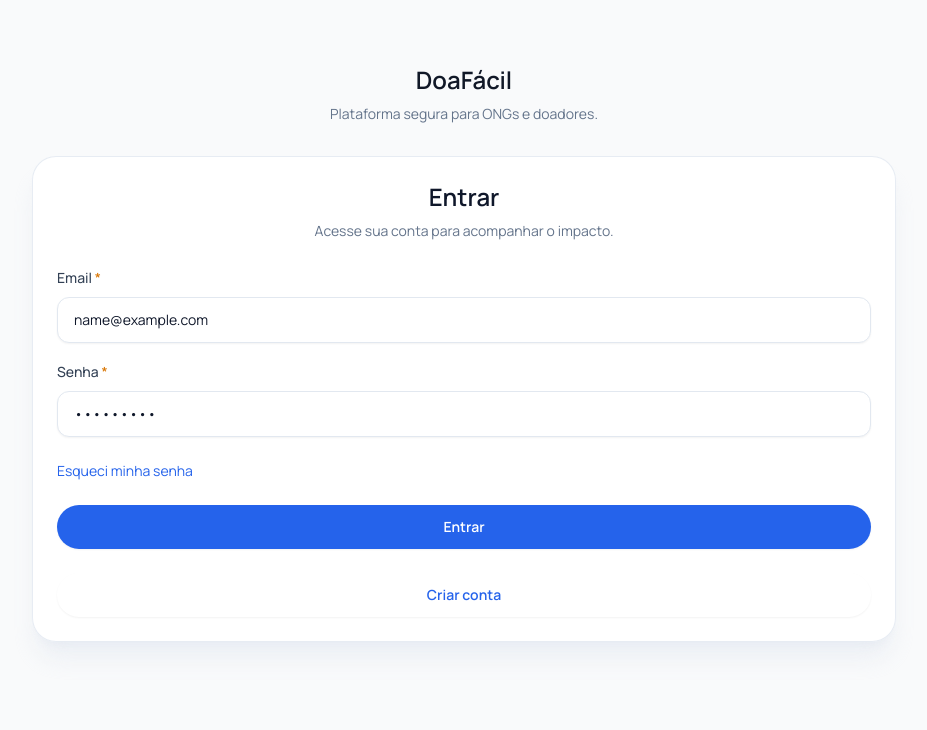
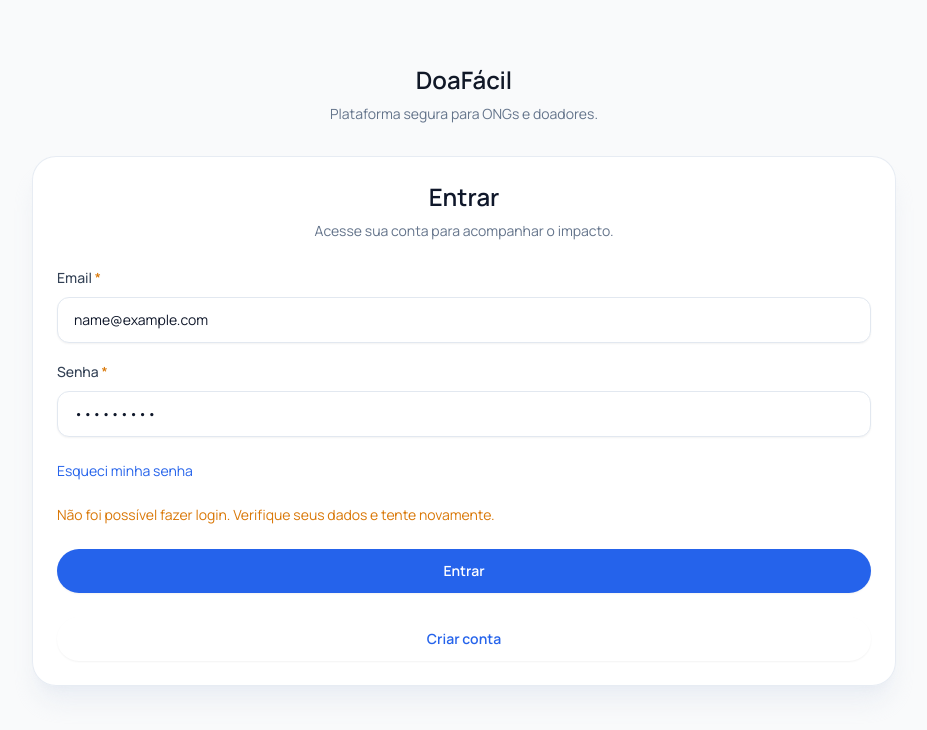
Before and after one commit to UNIP-TCC-PROJECT/frontend, a React (Vite) app: page /auth in a window 1280 px wide. Both pictures are taken after typing "name@example.com", "Sample123" into the empty fields and a click on the button "Entrar". Shown: the top 730 px of the page, without its empty margins (176-1103 px from the left). Built offline with nearby package versions, Linux system fonts and the light colour scheme; no server answers.

Commit message:
fix: adjusted the useAuth and login form

```diff
--- a/package.json
+++ b/package.json
@@ -33,5 +33,6 @@
     "typescript": "~6.0.2",
     "typescript-eslint": "^8.58.0",
     "vite": "^8.0.4"
-  }
+  },
+  "packageManager": "yarn@1.22.22+sha512.a6b2f7906b721bba3d67d4aff083df04dad64c399707841b7acf00f6b133b7ac24255f2652fa22ae3534329dc6180534e98d17432037ff6fd140556e2bb3137e"
 }
--- a/src/components/Header/index.tsx
+++ b/src/components/Header/index.tsx
@@ -2,7 +2,7 @@ import { Link, useLocation, useNavigate } from "react-router-dom";
 
 import { useState, useRef, useEffect } from "react";
 
-import { useAuth } from "../../context/AuthContext";
+import { useAuth } from "../../context/useAuth";
 
 import ProfileIcon from "./icons/ProfileIcon";
 
--- a/src/context/AuthContext.tsx
+++ b/src/context/AuthContext.tsx
@@ -1,13 +1,9 @@
-import React, {
-  createContext,
-  useContext,
-  useState,
-  type JSX,
-} from "react";
+import React, { createContext, useEffect, useState, type JSX } from "react";
 
 import { useNavigate } from "react-router-dom";
 
 import { api } from "../services/api";
+import { useAuth } from "./useAuth";
 
 interface User {
   id: string;
@@ -28,7 +24,9 @@ interface AuthContextProps {
   updateUser: (data: User) => void;
 }
 
-const AuthContext = createContext<AuthContextProps>({} as AuthContextProps);
+export const AuthContext = createContext<AuthContextProps>(
+  {} as AuthContextProps
+);
 
 export const AuthProvider = ({ children }: { children: React.ReactNode }) => {
   const navigate = useNavigate();
@@ -106,16 +104,12 @@ export const AuthProvider = ({ children }: { children: React.ReactNode }) => {
   );
 };
 
-export function useAuth() {
-  return useContext(AuthContext);
-}
-
 export function RequireAuth({ children }: { children: JSX.Element }) {
   const { isLoggedIn } = useAuth();
 
   const navigate = useNavigate();
 
-  React.useEffect(() => {
+  useEffect(() => {
     if (!isLoggedIn) {
       navigate("/auth");
     }
--- /dev/null
+++ b/src/context/useAuth.ts
@@ -0,0 +1,7 @@
+import { useContext } from "react";
+
+import { AuthContext } from "./AuthContext";
+
+export function useAuth() {
+  return useContext(AuthContext);
+}
--- a/src/pages/Auth/components/DonorRegisterForm.tsx
+++ b/src/pages/Auth/components/DonorRegisterForm.tsx
@@ -2,7 +2,7 @@ import { useForm } from "react-hook-form";
 import { Button } from "../../../components/Button/index";
 import { Input } from "../../../components/Input/index";
 import { Section } from "./Section";
-import { useAuth } from "../../../context/AuthContext";
+import { useAuth } from "../../../context/useAuth";
 
 interface DonorFormValues {
   fullName: string;
--- a/src/pages/Auth/components/LoginForm.tsx
+++ b/src/pages/Auth/components/LoginForm.tsx
@@ -1,7 +1,8 @@
+import { useState } from "react";
 import { useForm } from "react-hook-form";
 import { Button } from "../../../components/Button/index";
 import { Input } from "../../../components/Input/index";
-import { useAuth } from "../../../context/AuthContext";
+import { useAuth } from "../../../context/useAuth";
 
 interface LoginFormValues {
   email: string;
@@ -23,11 +24,18 @@ export function LoginForm({ onCreateAccount }: LoginFormProps) {
 
   const { login } = useAuth();
 
+  const [formError, setFormError] = useState("");
+
   async function onSubmit(data: LoginFormValues) {
     try {
+      setFormError("");
       await login(data.email, data.password);
     } catch (error: any) {
       console.error("Erro no login:", error);
+      setFormError(
+        error?.response?.data?.message ??
+          "Não foi possível fazer login. Verifique seus dados e tente novamente."
+      );
     }
   }
 
@@ -80,6 +88,12 @@ export function LoginForm({ onCreateAccount }: LoginFormProps) {
         </button>
       </div>
 
+      {formError ? (
+        <p role="alert" className="text-amber-600 text-sm">
+          {formError}
+        </p>
+      ) : null}
+
       <Button type="submit" isLoading={isSubmitting} className="w-full">
         Entrar
       </Button>
--- a/src/pages/Auth/components/NgoRegisterForm.tsx
+++ b/src/pages/Auth/components/NgoRegisterForm.tsx
@@ -4,7 +4,7 @@ import { Button } from "../../../components/Button/index";
 import { Input, Textarea } from "../../../components/Input/index";
 import { Section } from "./Section";
 
-import { useAuth } from "../../../context/AuthContext";
+import { useAuth } from "../../../context/useAuth";
 
 interface NgoFormValues {
   ngoName: string;
--- a/src/pages/Perfil.tsx
+++ b/src/pages/Perfil.tsx
@@ -1,4 +1,4 @@
-import { useAuth } from "../context/AuthContext";
+import { useAuth } from "../context/useAuth";
 
 export default function Perfil() {
   const { user } = useAuth();
--- a/src/pages/Perfil/components/DonorProfileForm.tsx
+++ b/src/pages/Perfil/components/DonorProfileForm.tsx
@@ -6,7 +6,7 @@ import { Input } from "../../../components/Input/index";
 import { Section } from "../../Auth/components/Section";
 
 import { api } from "../../../services/api";
-import { useAuth } from "../../../context/AuthContext";
+import { useAuth } from "../../../context/useAuth";
 
 interface DonorProfile {
   id: number;
--- a/src/pages/Perfil/components/NgoProfileForm.tsx
+++ b/src/pages/Perfil/components/NgoProfileForm.tsx
@@ -6,7 +6,7 @@ import { Input, Textarea } from "../../../components/Input/index";
 import { Section } from "../../Auth/components/Section";
 
 import { api } from "../../../services/api";
-import { useAuth } from "../../../context/AuthContext";
+import { useAuth } from "../../../context/useAuth";
 
 interface NgoProfile {
   id: number;
```
